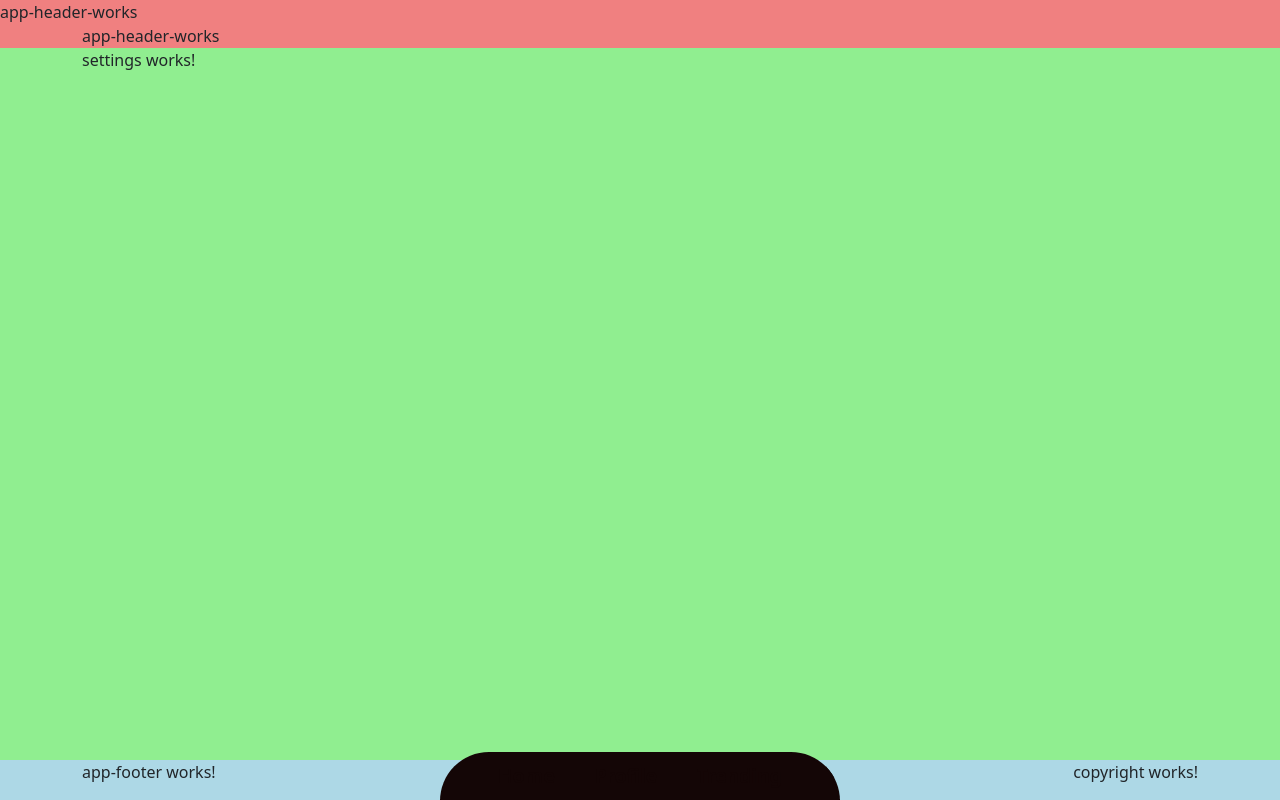
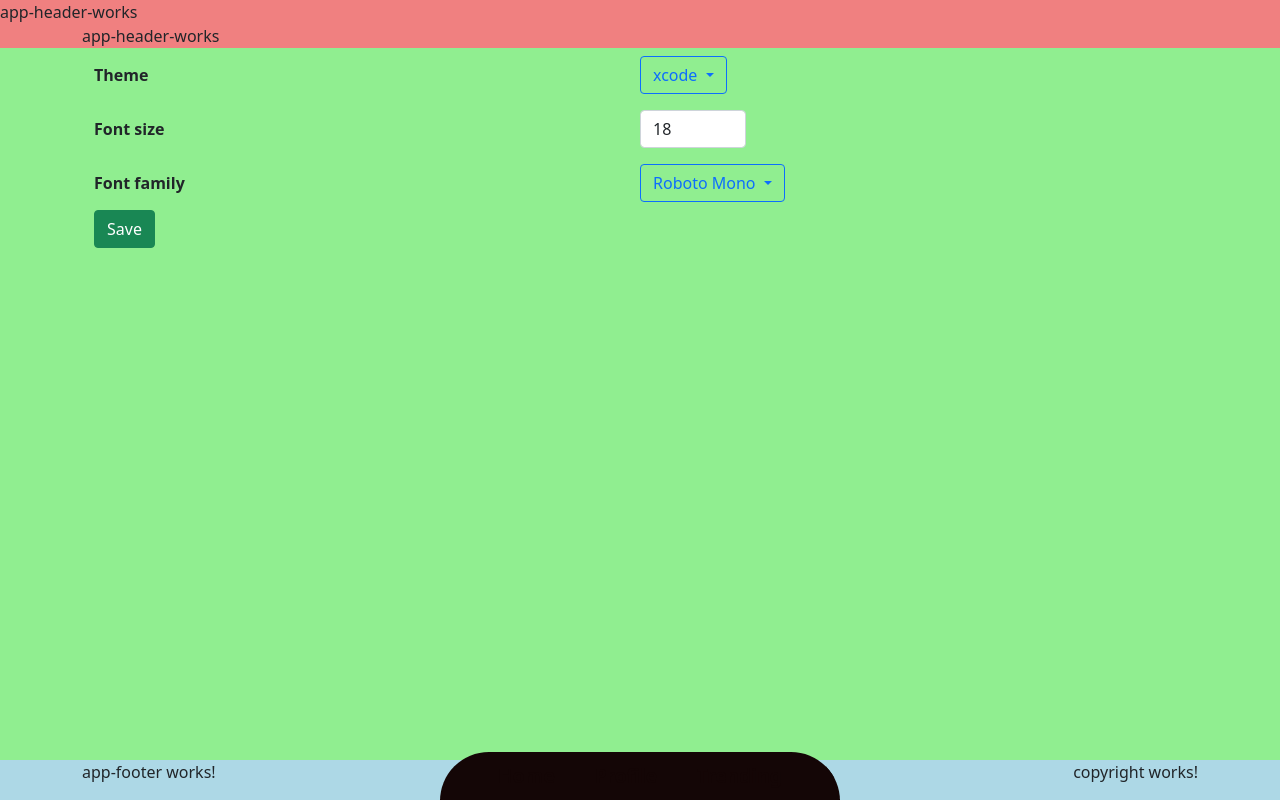
Before and after one commit to Quken/snipcode, an Angular app in the folder client/: page /profile/profile-card in a window 1280 px wide. Both pictures are taken after a click on the button "Settings". Built offline with nearby package versions, Linux system fonts and the light colour scheme.

Commit message:
settings page

```diff
--- a/client/src/app/core/ace/ace.service.ts
+++ b/client/src/app/core/ace/ace.service.ts
@@ -13,19 +13,22 @@ export class AceService {
     private _ace: any;
 
     constructor(private readonly _userSettingsService: UserSettingsService) {
-        this._setupAce();
         this._subscriptions.add(
-            this._userSettingsService.getCurrent().subscribe({
+            this._userSettingsService.getCurrentSettings().subscribe({
                 next: (userSettings: UserSettings) => {
                     this._userSettings = userSettings;
+                    this._setupAce();
                 },
             })
         );
     }
 
     private _setupAce(): void {
-        ace.config.set('fontFamily', 'Roboto Mono');
-        ace.config.set('fontSize', '14px');
+        const fontFamily =
+            this._userSettings?.aceEditor.fontFamily ?? 'Roboto Mono';
+        const fontSize = this._userSettings?.aceEditor.fontSize ?? 14;
+        ace.config.set('fontFamily', fontFamily);
+        ace.config.set('fontSize', `${fontSize}px`);
         ace.config.set(
             'basePath',
             'https://unpkg.com/ace-builds@1.4.12/src-noconflict'
@@ -36,7 +39,7 @@ export class AceService {
     public getAceEditor(element: HTMLElement): ace.Ace.Editor {
         const aceEditor = this._ace.edit(element);
         const theme =
-            this._userSettings?.aceEditorTheme ?? AceEditorThemes.Dark;
+            this._userSettings?.aceEditor.theme ?? AceEditorThemes.Dark;
         aceEditor.setTheme(`ace/theme/${theme}`);
         return aceEditor;
     }
--- /dev/null
+++ b/client/src/app/core/ace/enum/font-families.enum.ts
@@ -0,0 +1,5 @@
+export enum AceEditorFontFamilies {
+    'Roboto Mono' = 'Roboto Mono',
+    Monaco = 'Monaco',
+    Consolas = 'Consolas',
+}
--- a/client/src/app/core/ace/enum/index.ts
+++ b/client/src/app/core/ace/enum/index.ts
@@ -1 +1,2 @@
 export * from './themes.enum';
+export * from './font-families.enum';
--- /dev/null
+++ b/client/src/app/core/ace/model/index.ts
@@ -0,0 +1 @@
+export * from './ace-settings';
--- a/client/src/app/core/user/models/user-settings.model.ts
+++ b/client/src/app/core/user/models/user-settings.model.ts
@@ -1,5 +1,5 @@
-import { AceEditorThemes } from '@core/ace/enum';
+import { AceEditorSettings } from '@core/ace/model';
 
 export interface UserSettings {
-    aceEditorTheme: AceEditorThemes;
+    aceEditor: AceEditorSettings;
 }
--- a/client/src/app/core/user/settings/settings.service.ts
+++ b/client/src/app/core/user/settings/settings.service.ts
@@ -8,17 +8,17 @@ import { UserService } from '../user.service';
     providedIn: 'root',
 })
 export class UserSettingsService {
-    public settings$: Observable<UserSettings> | null = null;
+    private _settings$: Observable<UserSettings> | null = null;
 
     constructor(private readonly _userService: UserService) {}
 
-    public getCurrent(): Observable<UserSettings> {
-        this.settings$ = this._userService.user$.pipe(
+    public getCurrentSettings(): Observable<UserSettings> {
+        this._settings$ = this._userService.user$.pipe(
             map((user: User) => {
                 return userSettingsMock;
             }),
             shareReplay(1)
         );
-        return this.settings$;
+        return this._settings$;
     }
 }
--- a/client/src/app/mocks/user/user-settings.mock.ts
+++ b/client/src/app/mocks/user/user-settings.mock.ts
@@ -1,6 +1,10 @@
-import { AceEditorThemes } from '@core/ace/enum';
+import { AceEditorFontFamilies, AceEditorThemes } from '@core/ace/enum';
 import { UserSettings } from '@core/user';
 
 export const userSettingsMock: UserSettings = {
-    aceEditorTheme: AceEditorThemes.Light,
+    aceEditor: {
+        theme: AceEditorThemes.Light,
+        fontSize: 18,
+        fontFamily: AceEditorFontFamilies['Roboto Mono'],
+    },
 };
--- a/client/src/app/profile/settings/settings.component.html
+++ b/client/src/app/profile/settings/settings.component.html
@@ -1 +1,78 @@
-<p>settings works!</p>
+<div class="container settings">
+    <form [formGroup]="formGroup" (ngSubmit)="onSubmit()">
+        <div formGroupName="editor">
+            <div class="d-flex align-items-center">
+                <div class="col-6 settings__key">Theme</div>
+                <div class="col-6" ngbDropdown class="my-2">
+                    <button
+                        type="button"
+                        class="btn btn-outline-primary"
+                        id="theme-dropdown"
+                        ngbDropdownToggle
+                    >
+                        {{
+                            this.formGroup.get(["editor", "theme"])?.value ??
+                                "Select editor theme"
+                        }}
+                    </button>
+                    <div ngbDropdownMenu aria-labelledby="theme-dropdown">
+                        <button
+                            ngbDropdownItem
+                            *ngFor="let theme of editorSettings.themes"
+                            (click)="onThemeSelect(theme)"
+                            type="button"
+                        >
+                            {{ theme }}
+                        </button>
+                    </div>
+                </div>
+            </div>
+            <div class="d-flex align-items-center">
+                <div class="col-6 settings__key">Font size</div>
+                <div class="col-6" ngbDropdown class="my-2">
+                    <input
+                        type="number"
+                        class="form-control"
+                        min="8"
+                        max="64"
+                        placeholder="Font size"
+                        aria-label="fontsize"
+                        aria-describedby="fontsize"
+                        formControlName="fontSize"
+                    />
+                </div>
+            </div>
+            <div class="d-flex align-items-center">
+                <div class="col-6 settings__key">Font family</div>
+                <div class="col-6" ngbDropdown class="my-2">
+                    <button
+                        type="button"
+                        class="btn btn-outline-primary"
+                        id="fontFamily-dropdown"
+                        ngbDropdownToggle
+                    >
+                        {{
+                            this.formGroup.get(["editor", "fontFamily"])
+                                ?.value ?? "Select editor font family"
+                        }}
+                    </button>
+                    <div ngbDropdownMenu aria-labelledby="theme-dropdown">
+                        <button
+                            ngbDropdownItem
+                            *ngFor="
+                                let fontFamily of editorSettings.fontFamilies
+                            "
+                            (click)="onFontFamilySelect(fontFamily)"
+                            type="button"
+                        >
+                            {{ fontFamily }}
+                        </button>
+                    </div>
+                </div>
+            </div>
+        </div>
+        <button type="submit" class="btn btn-success" [disabled]="isDisabled">
+            Save
+        </button>
+    </form>
+</div>
--- a/client/src/app/profile/settings/settings.component.scss
+++ b/client/src/app/profile/settings/settings.component.scss
@@ -0,0 +1,5 @@
+.settings {
+    &__key {
+        font-weight: bold;
+    }
+}
--- a/client/src/app/profile/settings/settings.component.ts
+++ b/client/src/app/profile/settings/settings.component.ts
@@ -1,4 +1,15 @@
-import { ChangeDetectionStrategy, Component } from '@angular/core';
+import {
+    ChangeDetectionStrategy,
+    ChangeDetectorRef,
+    Component,
+    OnDestroy,
+    OnInit,
+} from '@angular/core';
+import { FormBuilder, FormGroup, Validators } from '@angular/forms';
+import { AceEditorFontFamilies, AceEditorThemes } from '@core/ace/enum';
+import { AceEditorSettings } from '@core/ace/model';
+import { UserSettings, UserSettingsService } from '@core/user';
+import { Subscription } from 'rxjs';
 
 @Component({
     selector: 'app-profile-settings',
@@ -6,4 +17,91 @@ import { ChangeDetectionStrategy, Component } from '@angular/core';
     styleUrls: ['./settings.component.scss'],
     changeDetection: ChangeDetectionStrategy.OnPush,
 })
-export class ProfileSettingsComponent {}
+export class ProfileSettingsComponent implements OnInit, OnDestroy {
+    private readonly _subscriptions: Subscription = new Subscription();
+    private _userSettings: UserSettings | null = null;
+
+    public formGroup!: FormGroup;
+
+    public get isDisabled(): boolean {
+        return !this.formGroup.valid;
+    }
+
+    public get editorSettings(): {
+        themes: string[];
+        fontFamilies: string[];
+    } {
+        return {
+            themes: Object.values(AceEditorThemes),
+            fontFamilies: Object.values(AceEditorFontFamilies),
+        };
+    }
+
+    constructor(
+        private readonly _userSettingsService: UserSettingsService,
+        private readonly _fb: FormBuilder,
+        private readonly _cdr: ChangeDetectorRef
+    ) {}
+
+    private _initForm(): void {
+        this.formGroup = this._fb.group({
+            editor: this._fb.group({
+                theme: [null, Validators.required],
+                fontSize: [
+                    null,
+                    [
+                        Validators.required,
+                        Validators.min(8),
+                        Validators.max(64),
+                    ],
+                ],
+                fontFamily: [null, [Validators.required]],
+            }),
+        });
+    }
+
+    private _setFormValues(): void {
+        const {
+            theme = AceEditorThemes.Dark,
+            fontSize = 14,
+            fontFamily = 'Roboto Mono',
+        } = <AceEditorSettings>this._userSettings?.aceEditor;
+
+        this.formGroup.setValue({
+            editor: {
+                theme,
+                fontSize,
+                fontFamily,
+            },
+        });
+    }
+
+    public ngOnInit(): void {
+        this._initForm();
+        this._subscriptions.add(
+            this._userSettingsService.getCurrentSettings().subscribe({
+                next: (settings) => {
+                    this._userSettings = settings;
+                    this._setFormValues();
+                    this._cdr.detectChanges();
+                },
+            })
+        );
+    }
+
+    public onSubmit(): void {
+        console.log(this.formGroup);
+    }
+
+    public ngOnDestroy(): void {
+        this._subscriptions.unsubscribe();
+    }
+
+    public onThemeSelect(theme: string) {
+        this.formGroup.get(['editor', 'theme'])?.setValue(theme);
+    }
+
+    public onFontFamilySelect(fontFamily: string) {
+        this.formGroup.get(['editor', 'fontFamily'])?.setValue(fontFamily);
+    }
+}
--- a/client/src/app/shared/shared.module.ts
+++ b/client/src/app/shared/shared.module.ts
@@ -11,7 +11,7 @@ import { ReactiveFormsModule } from '@angular/forms';
         SnippetsListModule,
         ReactiveFormsModule,
     ],
-    exports: [CarouselModule, SnippetsListModule],
+    exports: [CarouselModule, SnippetsListModule, ReactiveFormsModule],
     declarations: [SnippetModalComponent],
 })
 export class SharedModule {}
```
Also changed, not shown: client/src/app/core/ace/model/ace-settings.ts (added, +7 -0 lines).
